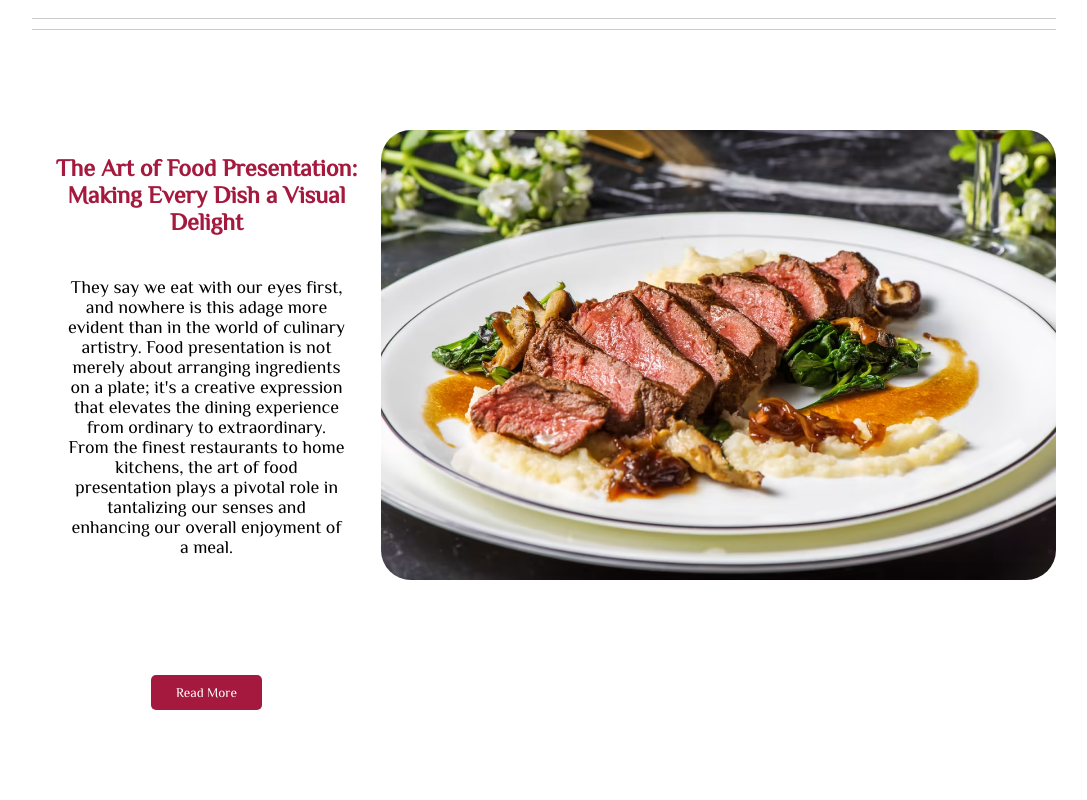
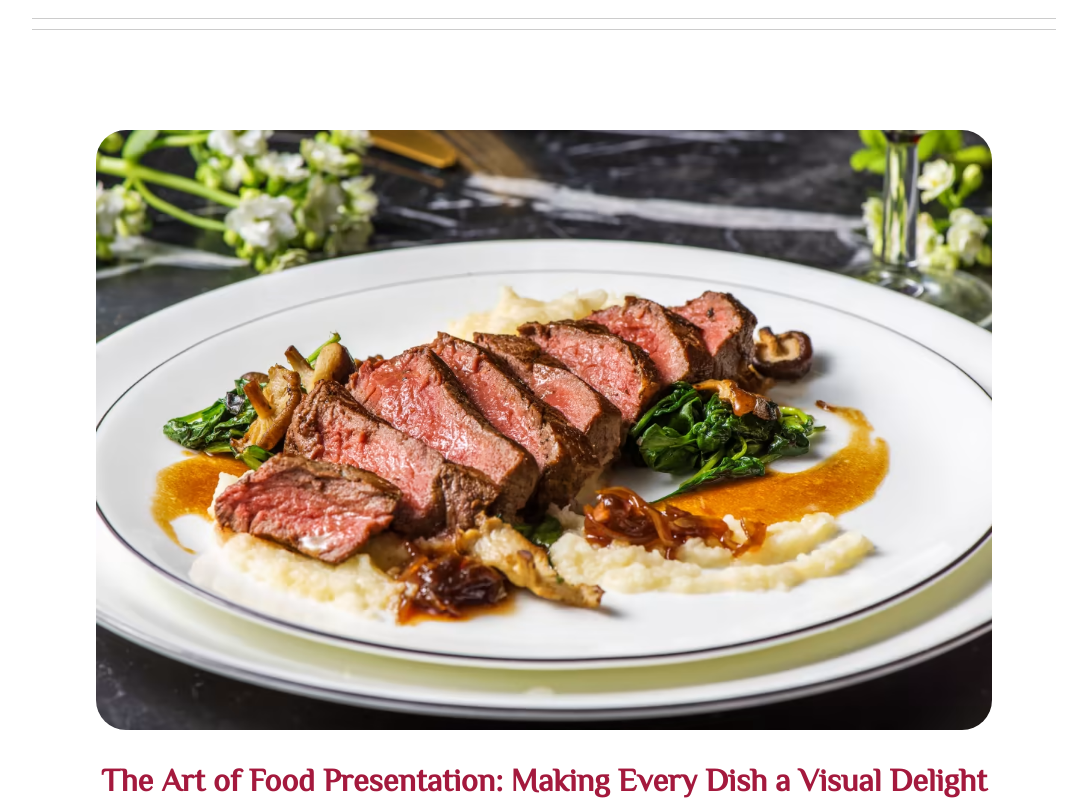
Before and after one commit to PvtWendy/React-Sharp-Spice, a React (Create React App) app: page / in a window 1280 px wide. Shown: the part 3280-4080 px from the top of the page, without its empty margins (96-1183 px from the left). Built offline with nearby package versions, Linux system fonts and the light colour scheme.

Commit message:
Fixed issues with the Carousel/Article interaction

```diff
--- a/src/components/Article/index.js
+++ b/src/components/Article/index.js
@@ -10,7 +10,7 @@ import userEvent from "@testing-library/user-event";
 
 
 export default function Article(props) {
-  const [open, setOpen] = useState(false);
+  const [articleOpen, setArticleOpen] = useState(props.open);
   const [close, setClose] = useState(false);
   //Fadein Fadeout Animation
   const mountedStyle = {
@@ -24,11 +24,10 @@ export default function Article(props) {
   //Effect to scroll to ref when component changes
   useEffect(() => {
     if (props.open != null && props.open == true) {
-    setOpen(props.open)
+    setArticleOpen(props.open)
     }
     if (scrollRef.current) {
       scrollRef.current.scrollIntoView({ behavior: "smooth" }, true);
-      console.log(scrollRef.current)
 
     }
   });
@@ -36,7 +35,10 @@ export default function Article(props) {
   const closeBtn = () => {
     setClose(true);
     setTimeout(() => {
-      setOpen(true);
+      setArticleOpen(true);
+      if (props.setOpen != null) {
+      props.setOpen(true);
+      }
     }, 500);
   };
 
@@ -44,7 +46,7 @@ export default function Article(props) {
   Conditionally rendered component, only renders when the button wasn't pressed
   And renders left and right variants based on props.state property
   */
-  if (props.state === "left" && open == false) {
+  if (props.state === "left" && articleOpen == false) {
     return (
       <article id={props.key} style={close ? unmountedStyle : null}>
         <img src={props.image} />
@@ -54,7 +56,7 @@ export default function Article(props) {
         </div>
       </article>
     );
-  } else if (props.state === "right" && open == false) {
+  } else if (props.state === "right" && articleOpen == false) {
     return (
       <article id={props.key} style={close ? unmountedStyle : null}>
         <div>
@@ -66,7 +68,7 @@ export default function Article(props) {
     );
   } else {
     return (
-      <div ref={scrollRef} style={open && mountedStyle}>
+      <div ref={scrollRef} style={articleOpen && mountedStyle}>
         {props.full}
       </div>
     );
```
